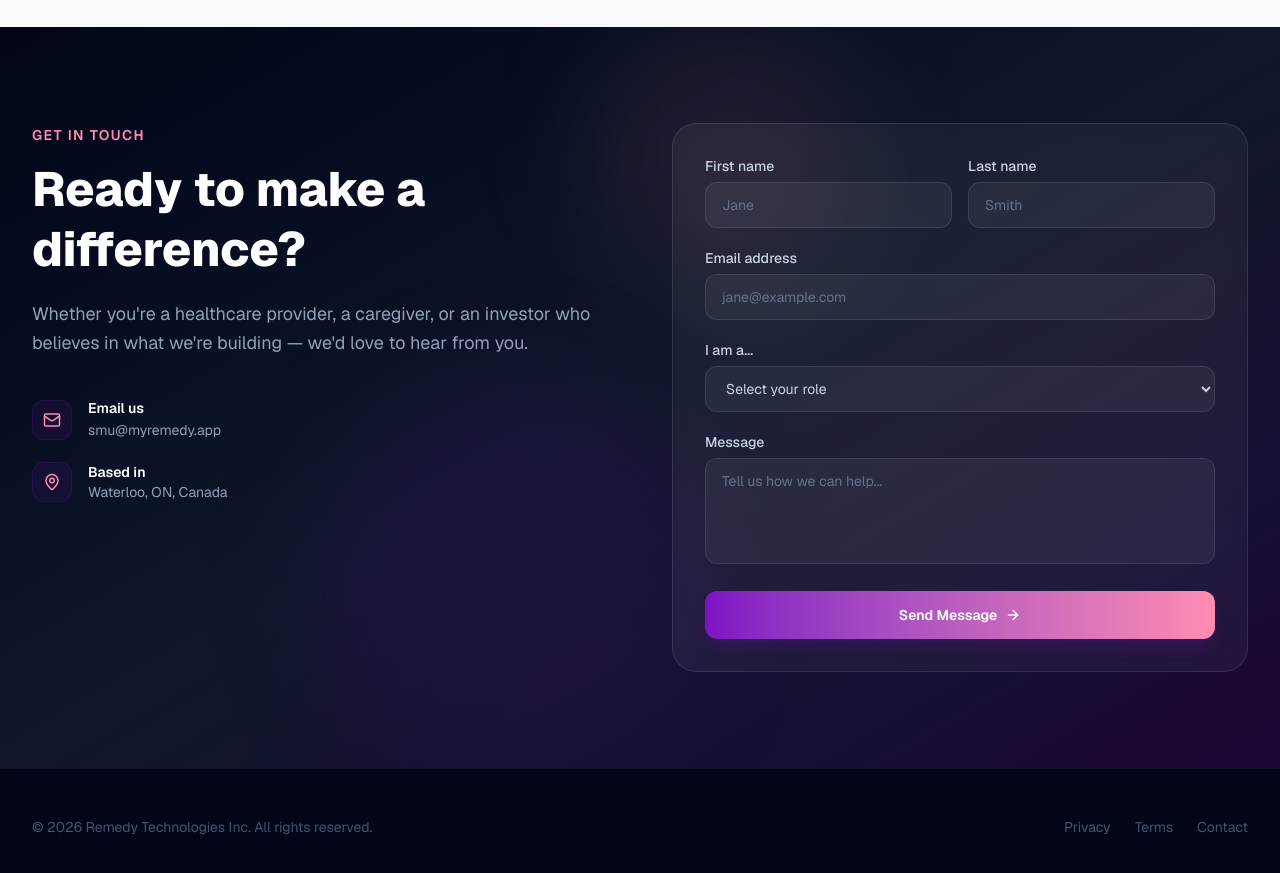
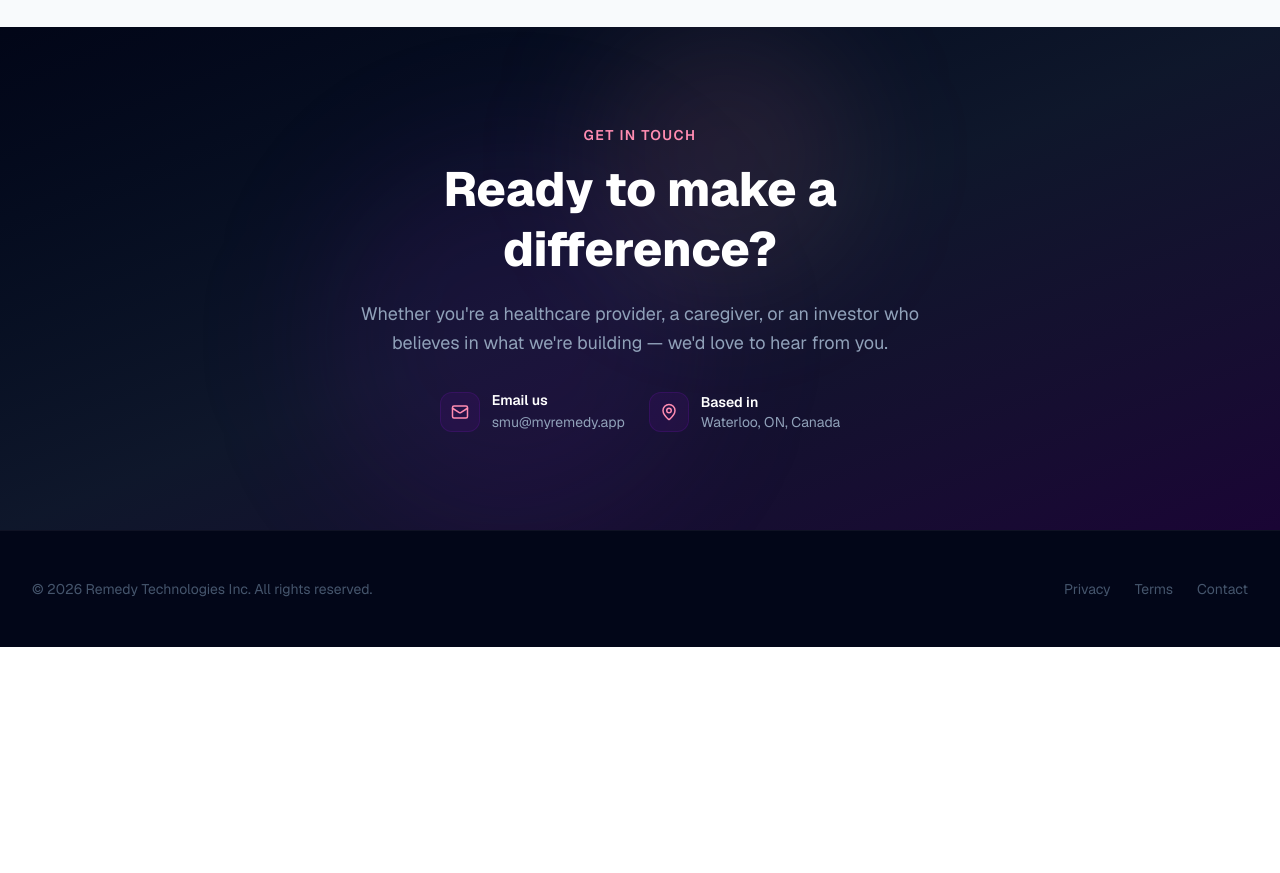
Before and after one commit to remedy-waterloo/Remedy-Site, a Next.js app: page / in a window 1280 px wide. Shown: the part 3920-4793 px from the top of the page. After the commit the page ends 4567 px from the top, so only its background shows below. Built offline with nearby package versions, Linux system fonts and the light colour scheme.

Commit message:
Remove form since we're not gonna use this

```diff
--- a/app/components/Contact.tsx
+++ b/app/components/Contact.tsx
@@ -11,10 +11,8 @@ export default function Contact() {
         <div className="absolute top-0 right-1/3 w-64 h-64 bg-[#FF8CB1]/10 rounded-full blur-3xl" />
       </div>
 
-      <div className="relative z-10 max-w-7xl mx-auto px-6 lg:px-8">
-        <div className="grid lg:grid-cols-2 gap-10 lg:gap-16 items-start">
-          {/* Left side */}
-          <div>
+      <div className="relative z-10 max-w-2xl mx-auto px-6 lg:px-8 text-center">
+        {/* Header */}
         <span className="text-[#FF8CB1] text-sm font-semibold uppercase tracking-widest">
           Get in Touch
         </span>
@@ -27,101 +25,32 @@ export default function Contact() {
           to hear from you.
         </p>
 
-            <div className="mt-10 space-y-5">
-              <div className="flex items-center gap-4">
+        <div className="mt-8 flex flex-col sm:flex-row items-center justify-center gap-6">
+          <div className="flex items-center gap-3">
             <div className="w-10 h-10 rounded-xl bg-[#7F11C4]/10 border border-[#7F11C4]/20 flex items-center justify-center shrink-0">
               <Mail size={18} className="text-[#FF8CB1]" />
             </div>
-                <div>
+            <div className="text-left">
               <div className="text-white font-semibold text-sm">Email us</div>
               <a
-                    href="mailto:hello@remedyhealth.ai"
+                href="mailto:smu@myremedy.app"
                 className="text-slate-400 text-sm hover:text-[#FF8CB1] transition-colors"
               >
                 smu@myremedy.app
               </a>
             </div>
           </div>
-              <div className="flex items-center gap-4">
+          <div className="flex items-center gap-3">
             <div className="w-10 h-10 rounded-xl bg-[#7F11C4]/10 border border-[#7F11C4]/20 flex items-center justify-center shrink-0">
               <MapPin size={18} className="text-[#FF8CB1]" />
             </div>
-                <div>
+            <div className="text-left">
               <div className="text-white font-semibold text-sm">Based in</div>
               <div className="text-slate-400 text-sm">Waterloo, ON, Canada</div>
             </div>
           </div>
         </div>
       </div>
-
-          {/* Right side — contact form */}
-          <div className="bg-white/5 border border-white/10 rounded-3xl p-5 sm:p-8 backdrop-blur-sm">
-            <form className="space-y-5" onSubmit={(e) => e.preventDefault()}>
-              <div className="grid sm:grid-cols-2 gap-4">
-                <div>
-                  <label className="block text-sm font-medium text-slate-300 mb-1.5">
-                    First name
-                  </label>
-                  <input
-                    type="text"
-                    placeholder="Jane"
-                    className="w-full px-4 py-3 rounded-xl bg-white/5 border border-white/10 text-white placeholder-slate-500 text-sm focus:outline-none focus:border-[#7F11C4]/50 focus:ring-1 focus:ring-[#7F11C4]/30 transition"
-                  />
-                </div>
-                <div>
-                  <label className="block text-sm font-medium text-slate-300 mb-1.5">
-                    Last name
-                  </label>
-                  <input
-                    type="text"
-                    placeholder="Smith"
-                    className="w-full px-4 py-3 rounded-xl bg-white/5 border border-white/10 text-white placeholder-slate-500 text-sm focus:outline-none focus:border-[#7F11C4]/50 focus:ring-1 focus:ring-[#7F11C4]/30 transition"
-                  />
-                </div>
-              </div>
-              <div>
-                <label className="block text-sm font-medium text-slate-300 mb-1.5">
-                  Email address
-                </label>
-                <input
-                  type="email"
-                  placeholder="jane@example.com"
-                  className="w-full px-4 py-3 rounded-xl bg-white/5 border border-white/10 text-white placeholder-slate-500 text-sm focus:outline-none focus:border-[#7F11C4]/50 focus:ring-1 focus:ring-[#7F11C4]/30 transition"
-                />
-              </div>
-              <div>
-                <label className="block text-sm font-medium text-slate-300 mb-1.5">
-                  I am a...
-                </label>
-                <select className="w-full px-4 py-3 rounded-xl bg-white/5 border border-white/10 text-slate-300 text-sm focus:outline-none focus:border-[#7F11C4]/50 focus:ring-1 focus:ring-[#7F11C4]/30 transition">
-                  <option value="" className="bg-slate-900">Select your role</option>
-                  <option value="caregiver" className="bg-slate-900">Caregiver / Family member</option>
-                  <option value="provider" className="bg-slate-900">Healthcare provider</option>
-                  <option value="investor" className="bg-slate-900">Investor</option>
-                  <option value="partner" className="bg-slate-900">Potential partner</option>
-                  <option value="other" className="bg-slate-900">Other</option>
-                </select>
-              </div>
-              <div>
-                <label className="block text-sm font-medium text-slate-300 mb-1.5">
-                  Message
-                </label>
-                <textarea
-                  rows={4}
-                  placeholder="Tell us how we can help..."
-                  className="w-full px-4 py-3 rounded-xl bg-white/5 border border-white/10 text-white placeholder-slate-500 text-sm resize-none focus:outline-none focus:border-[#7F11C4]/50 focus:ring-1 focus:ring-[#7F11C4]/30 transition"
-                />
-              </div>
-              <button
-                type="submit"
-                className="w-full flex items-center justify-center gap-2 px-6 py-3.5 rounded-xl bg-gradient-to-r from-[#7F11C4] to-[#FF8CB1] text-white font-semibold text-sm hover:opacity-90 transition-opacity shadow-lg shadow-[#7F11C4]/20"
-              >
-                Send Message <ArrowRight size={16} />
-              </button>
-            </form>
-          </div>
-        </div>
-      </div>
     </section>
   );
 }
```
Lines whose indentation alone changed are shown as unchanged.
